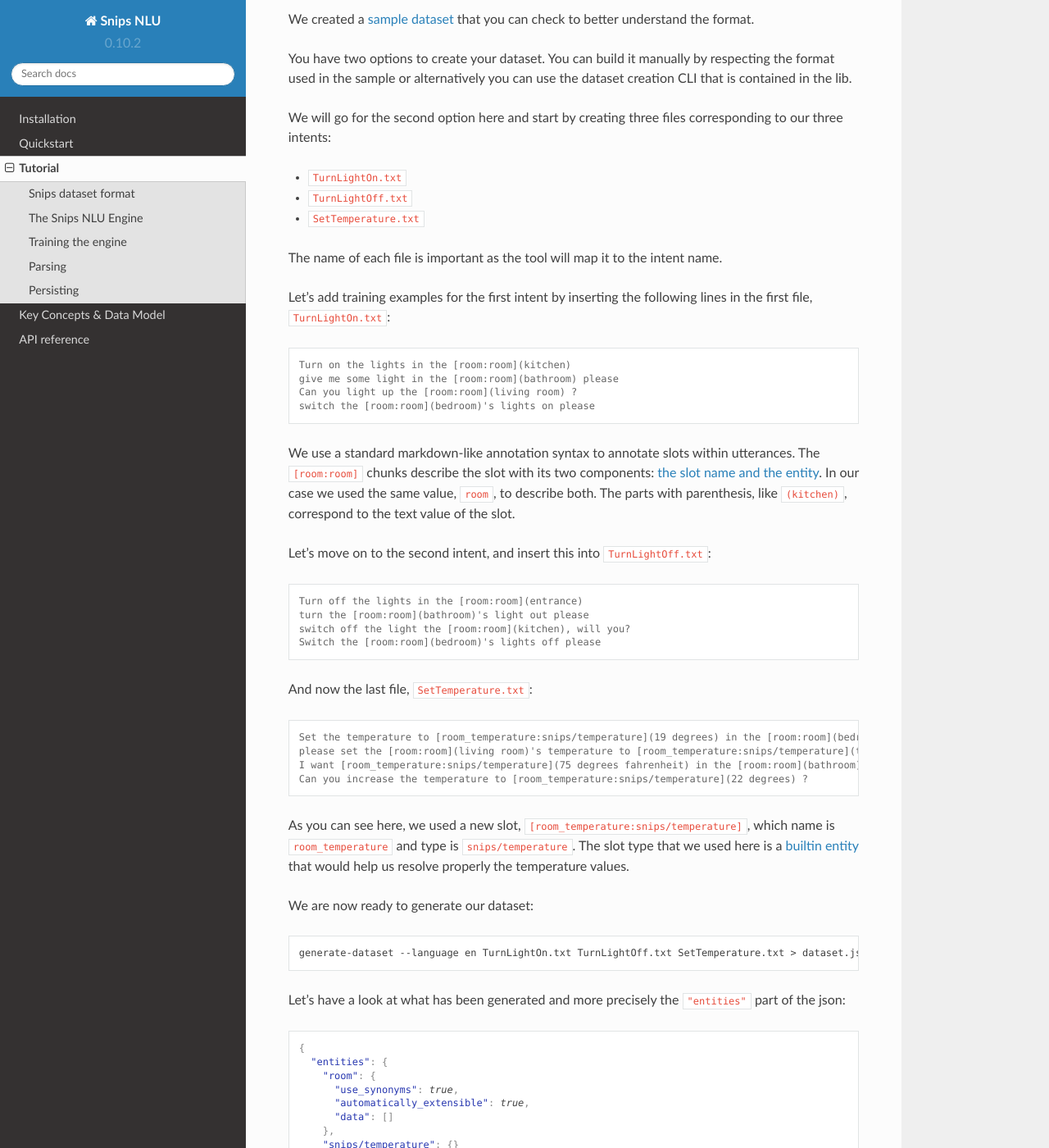
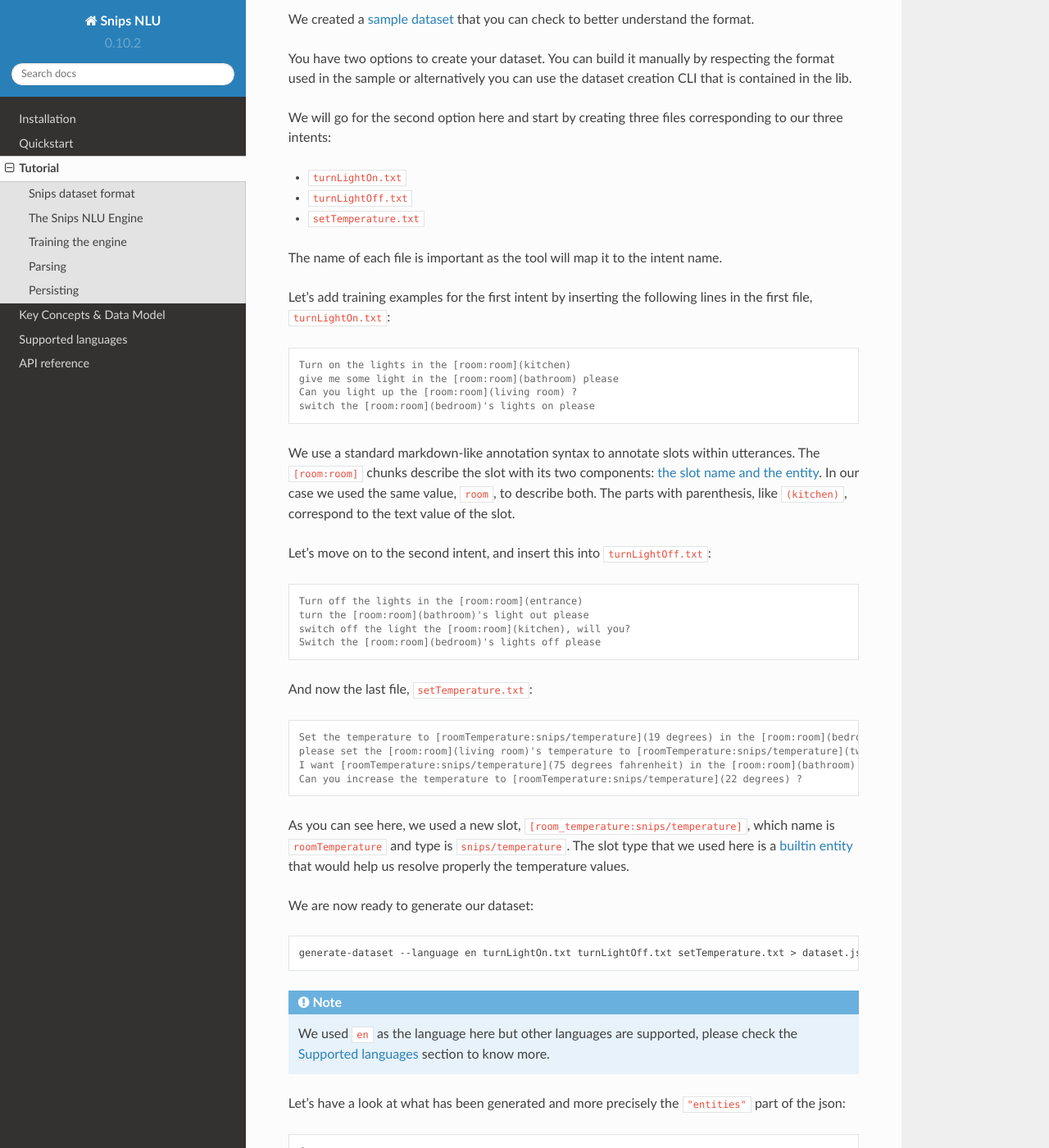
Before and after one commit to snipsco/snips-nlu, a Sphinx documentation site: the page built from docs/source/tutorial.rst, in a window 1280 px wide and 1400 px high, scrolled down 617 px. Shown: the whole window at 82% size. Built offline with Sphinx 7.4.7 and the Read the Docs theme 2.0.0, drawn with Linux system fonts in a browser that asks for light colours; some of the changed text lies outside the part shown.

Commit message:
Add fixes after review

```diff
--- a/docs/source/index.rst
+++ b/docs/source/index.rst
@@ -66,6 +66,7 @@ the :ref:`api` documentation or alternatively check the `github repository`_.
    quickstart
    tutorial
    data_model
+   languages
    api
 
 
--- a/docs/source/tutorial.rst
+++ b/docs/source/tutorial.rst
@@ -7,14 +7,14 @@ In this section, we will build an NLU assistant for home automation tasks that
 will be able to understand queries about lights and thermostat. More precisely
 our assistant will contain two :ref:`intents <intent>`:
 
-- ``TurnLightOn``
-- ``TurnLightOff``
-- ``SetTemperature``
+- ``turnLightOn``
+- ``turnLightOff``
+- ``setTemperature``
 
 The first two intents will be about turning on and off the lights in a specific
 room. Thus, these intents will have one :ref:`slot` which will be the ``room``.
 The third intent will let you control the temperature of a specific room, thus
-it will have two slots: the ``room_temperature`` and the ``room``.
+it will have two slots: the ``roomTemperature`` and the ``room``.
 
 The first step is to create an appropriate dataset for this task.
 
@@ -36,14 +36,14 @@ dataset creation CLI that is contained in the lib.
 We will go for the second option here and start by creating three files
 corresponding to our three intents:
 
-- ``TurnLightOn.txt``
-- ``TurnLightOff.txt``
-- ``SetTemperature.txt``
+- ``turnLightOn.txt``
+- ``turnLightOff.txt``
+- ``setTemperature.txt``
 
 The name of each file is important as the tool will map it to the intent name.
 
 Let's add training examples for the first intent by inserting the following
-lines in the first file, ``TurnLightOn.txt``:
+lines in the first file, ``turnLightOn.txt``:
 
 .. code-block:: console
 
@@ -58,7 +58,7 @@ components: :ref:`the slot name and the entity <entity_vs_slot_name>`. In our
 case we used the same value, ``room``, to describe both. The parts with
 parenthesis, like ``(kitchen)``, correspond to the text value of the slot.
 
-Let's move on to the second intent, and insert this into ``TurnLightOff.txt``:
+Let's move on to the second intent, and insert this into ``turnLightOff.txt``:
 
 .. code-block:: console
 
@@ -67,17 +67,17 @@ Let's move on to the second intent, and insert this into ``TurnLightOff.txt``:
     switch off the light the [room:room](kitchen), will you?
     Switch the [room:room](bedroom)'s lights off please
 
-And now the last file, ``SetTemperature.txt``:
+And now the last file, ``setTemperature.txt``:
 
 .. code-block:: console
 
-    Set the temperature to [room_temperature:snips/temperature](19 degrees) in the [room:room](bedroom)
-    please set the [room:room](living room)'s temperature to [room_temperature:snips/temperature](twenty two degrees celsius)
-    I want [room_temperature:snips/temperature](75 degrees fahrenheit) in the [room:room](bathroom) please
-    Can you increase the temperature to [room_temperature:snips/temperature](22 degrees) ?
+    Set the temperature to [roomTemperature:snips/temperature](19 degrees) in the [room:room](bedroom)
+    please set the [room:room](living room)'s temperature to [roomTemperature:snips/temperature](twenty two degrees celsius)
+    I want [roomTemperature:snips/temperature](75 degrees fahrenheit) in the [room:room](bathroom) please
+    Can you increase the temperature to [roomTemperature:snips/temperature](22 degrees) ?
 
 As you can see here, we used a new slot, ``[room_temperature:snips/temperature]``,
-which name is ``room_temperature`` and type is ``snips/temperature``. The slot
+which name is ``roomTemperature`` and type is ``snips/temperature``. The slot
 type that we used here is a :ref:`builtin entity <builtin_entity_resolution>`
 that would help us resolve properly the temperature values.
 
@@ -85,7 +85,12 @@ We are now ready to generate our dataset:
 
 .. code-block:: bash
 
-    generate-dataset --language en TurnLightOn.txt TurnLightOff.txt SetTemperature.txt > dataset.json
+    generate-dataset --language en turnLightOn.txt turnLightOff.txt setTemperature.txt > dataset.json
+
+.. note::
+
+    We used ``en`` as the language here but other languages are supported,
+    please check the :ref:`languages` section to know more.
 
 Let's have a look at what has been generated and more precisely the
 ``"entities"`` part of the json:
@@ -223,7 +228,7 @@ value):
     {
       "input": "Hey, lights on in the lounge !",
       "intent": {
-        "intentName": "TurnLightOn",
+        "intentName": "turnLightOn",
         "probability": 0.4879843917522865
       },
       "slots": [
```
Also changed, not shown: other parts of docs/source/index.rst (+2 -2 lines), docs/source/data_model.rst (+10 -10 lines), docs/source/languages.rst (added, +24 -0 lines), docs/source/quickstart.rst (+5 -5 lines), 10 other files.
